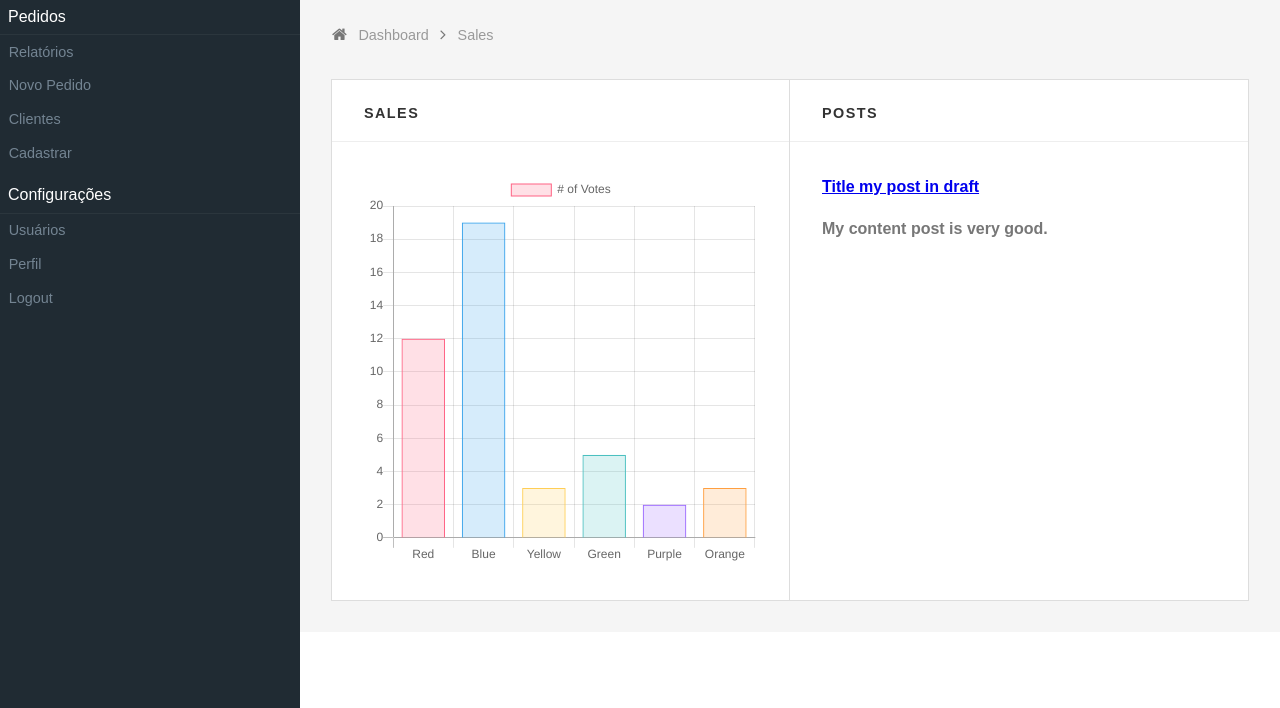
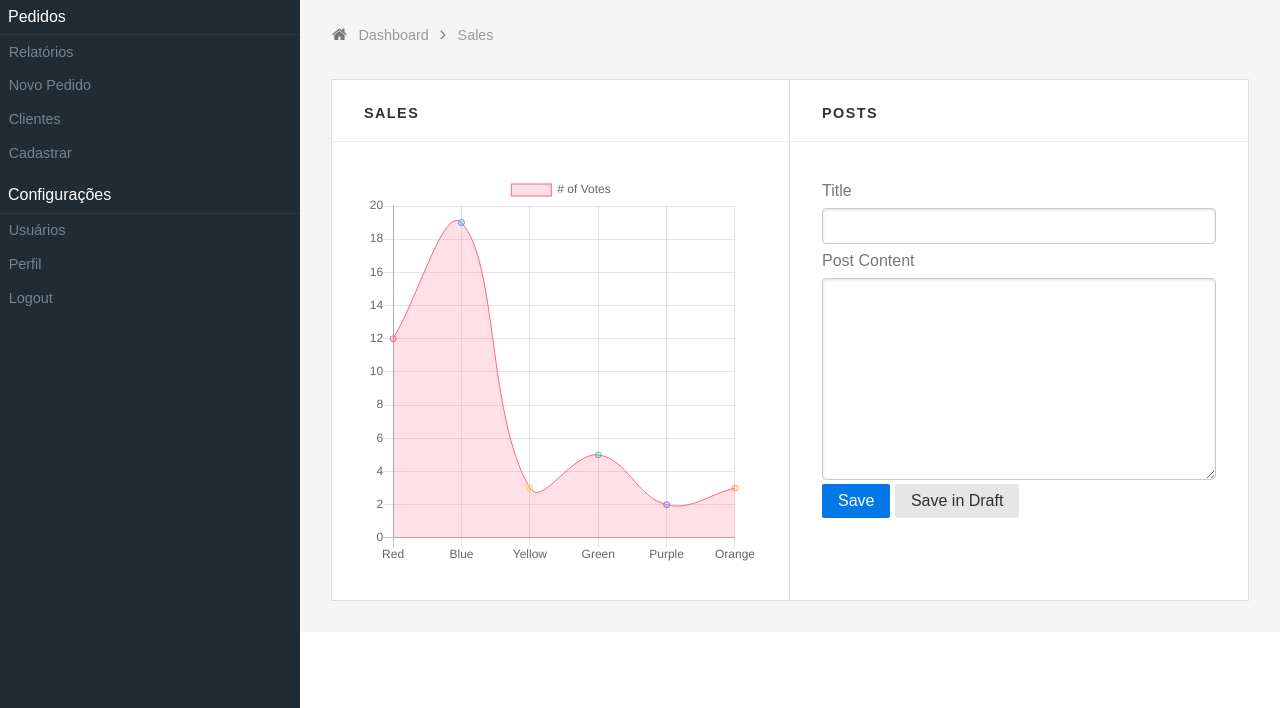
Before and after one commit to dioney/adminpure, a website: page index.html in a window 1280 px wide. Shown: the part 92-800 px from the top of the page. Drawn offline with nearby package versions, Linux system fonts and the light colour scheme.

```diff
--- a/assets/style.css
+++ b/assets/style.css
@@ -1,6 +1,5 @@
 body {
     color: #777;
-    font-weight: normal;
 }
 
 .pure-img-responsive {
@@ -42,7 +41,6 @@
 .content {
     margin: 0 auto;
     padding: 2em;
-    max-width: 95%;
     margin-bottom: 50px;
     line-height: 1.6em;
     background: #f5f5f5;
@@ -139,6 +137,10 @@
 .divider{
     border-right: 1px solid #ddd;
     margin: 0 1em;
+}
+
+.pure-form{
+    font-weight: normal;
 }
 
 
--- a/index.html
+++ b/index.html
@@ -2,10 +2,10 @@
 <html>
 <head>
 	<title>Admin PureCSS</title>
+	<script src="bower_components/chart.js/dist/Chart.min.js"></script>
 	<link rel="stylesheet" type="text/css" href="bower_components/font-awesome/css/font-awesome.min.css">
 	<link rel="stylesheet" href="bower_components/pure/pure-min.css">
 	<link rel="stylesheet" type="text/css" href="assets/style.css">
-	<script src="bower_components/chart.js/dist/Chart.min.js"></script>
 </head>
 <body>
 
@@ -66,7 +66,7 @@
 							<script>
 								var ctx = document.getElementById("myChart");
 								var myChart = new Chart(ctx, {
-								    type: 'bar',
+								    type: 'line',
 								    data: {
 								        labels: ["Red", "Blue", "Yellow", "Green", "Purple", "Orange"],
 								        datasets: [{
@@ -109,8 +109,20 @@
 						<h3 class="header-title">Posts</h3>
 					</div>
 					<div class="box-content">
-						<a href="#">Title my post in draft</a>
-						<p>My content post is very good.</p>
+						<form class="pure-form pure-form-stacked">
+							<div class="pure-g">
+								<div class="pure-u-1-1">
+									<label for="title">Title</label>
+									<input id="title" type="text" class="pure-u-1-1">
+
+									<label for="post">Post Content</label>
+									<textarea id="post" rows="10" class="pure-u-1-1"></textarea>
+
+									<button class="pure-button pure-button-primary">Save</button>
+									<button class="pure-button">Save in Draft</button>
+								</div>
+							</div>
+						</form>
 					</div>
 				</div>
 			</div>
```
Also changed, not shown: README.md.
